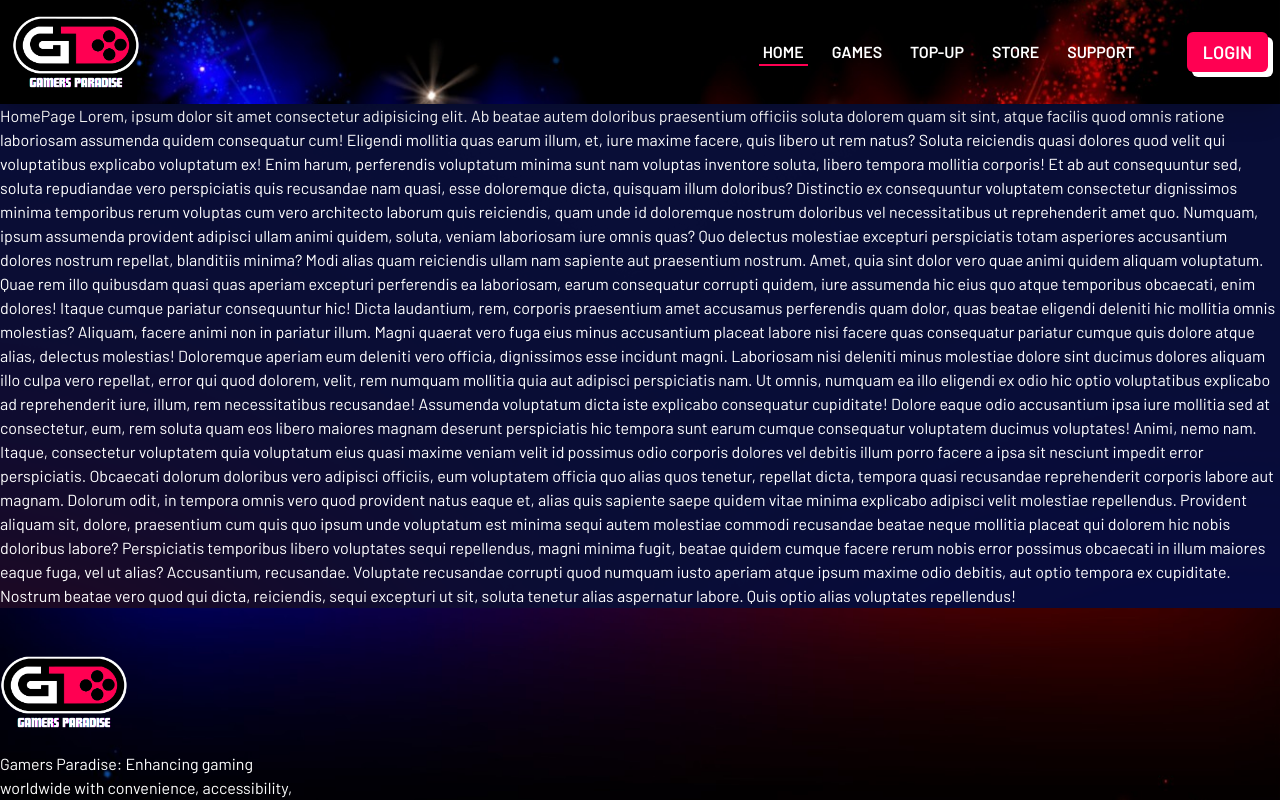
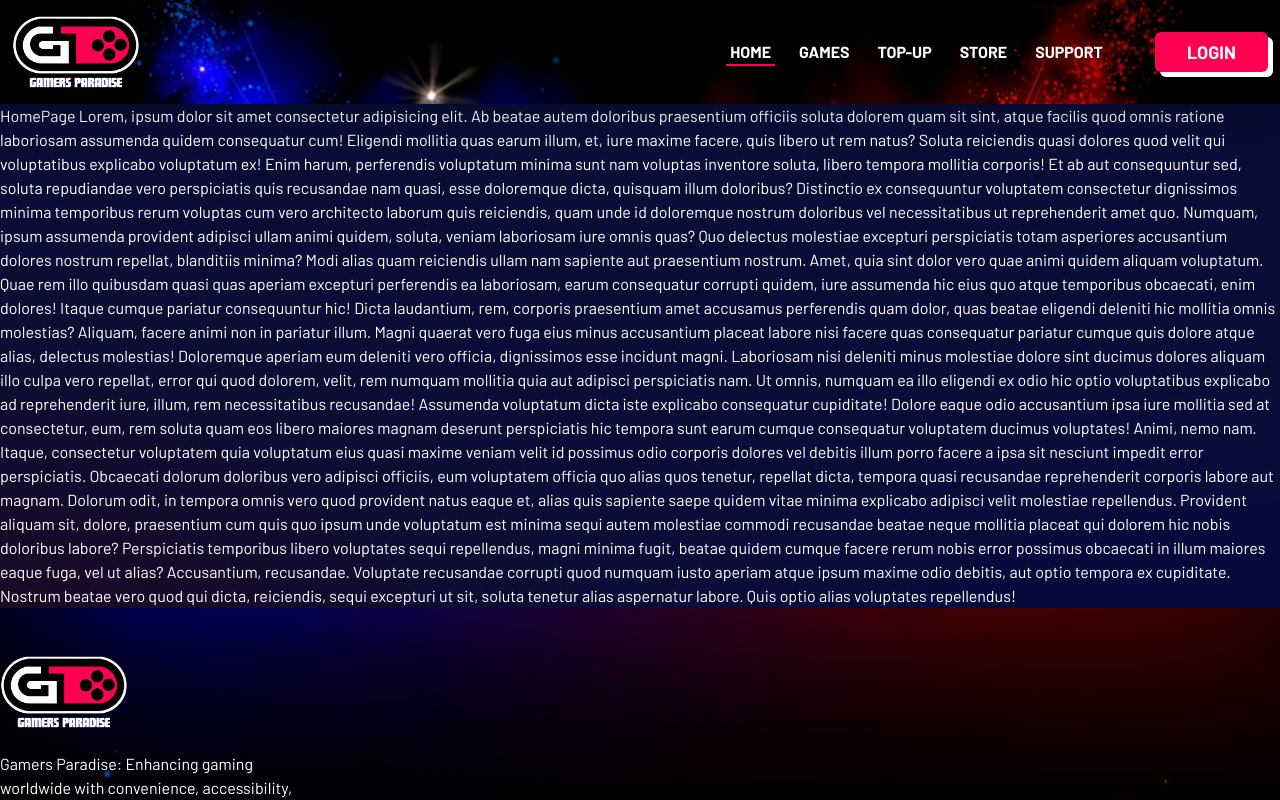
Before and after one commit to mahmudulturan/gamers-paradise-frontend, a Next.js app: page / in a window 1280 px wide. Shown: the top 800 px of the page. Built offline with nearby package versions, Linux system fonts and the light colour scheme.

Commit message:
chore: change font-weight of navlink and button

```diff
--- a/src/components/ui/Button/button.tsx
+++ b/src/components/ui/Button/button.tsx
@@ -7,7 +7,7 @@ import { cn } from "@/lib/utils"
 import './button.css'
 
 const buttonVariants = cva(
-  "btn inline-flex items-center justify-center whitespace-nowrap rounded-md text-base font-semibold uppercase ring-offset-white transition-colors focus-visible:outline-none focus-visible:ring-2 focus-visible:ring-slate-950 focus-visible:ring-offset-2 disabled:pointer-events-none disabled:opacity-50 dark:ring-offset-slate-950 dark:focus-visible:ring-slate-300",
+  "btn inline-flex items-center justify-center whitespace-nowrap rounded-md text-xl font-bold uppercase ring-offset-white transition-colors focus-visible:outline-none focus-visible:ring-2 focus-visible:ring-slate-950 focus-visible:ring-offset-2 disabled:pointer-events-none disabled:opacity-50 dark:ring-offset-slate-950 dark:focus-visible:ring-slate-300",
   {
     variants: {
       variant: {
@@ -22,7 +22,7 @@ const buttonVariants = cva(
         link: "text-slate-900 underline-offset-4 hover:underline dark:text-slate-50",
       },
       size: {
-        default: "h-10 px-4 py-2",
+        default: "h-10 px-8 py-4",
         sm: "h-9 rounded-md px-3",
         lg: "h-11 rounded-md px-8",
         icon: "h-10 w-10",
--- a/src/components/ui/navlink.tsx
+++ b/src/components/ui/navlink.tsx
@@ -11,8 +11,10 @@ export interface NavLinkProps extends React.AnchorHTMLAttributes<HTMLAnchorEleme
 const NavLink = ({ href, children, ...props }: NavLinkProps) => {
     const pathname = usePathname();
     return (
-        <Link className={`uppercase font-semibold hover:text-textCol duration-300 flex flex-col group
-        relative  ${pathname === href && "border-b-2 border-primaryCol"}hover:border-b-2 border-primaryCol md:hover:border-b-0 md:border-b-0`} href={href} {...props}>
+        <Link className={`uppercase hover:text-textCol duration-300 flex flex-col group
+        font-bold relative
+        ${pathname === href && "border-b-2 border-primaryCol"}
+        hover:border-b-2 border-primaryCol md:hover:border-b-0 md:border-b-0`} href={href} {...props}>
             <span className="px-1">
                 {children}
             </span>
```
